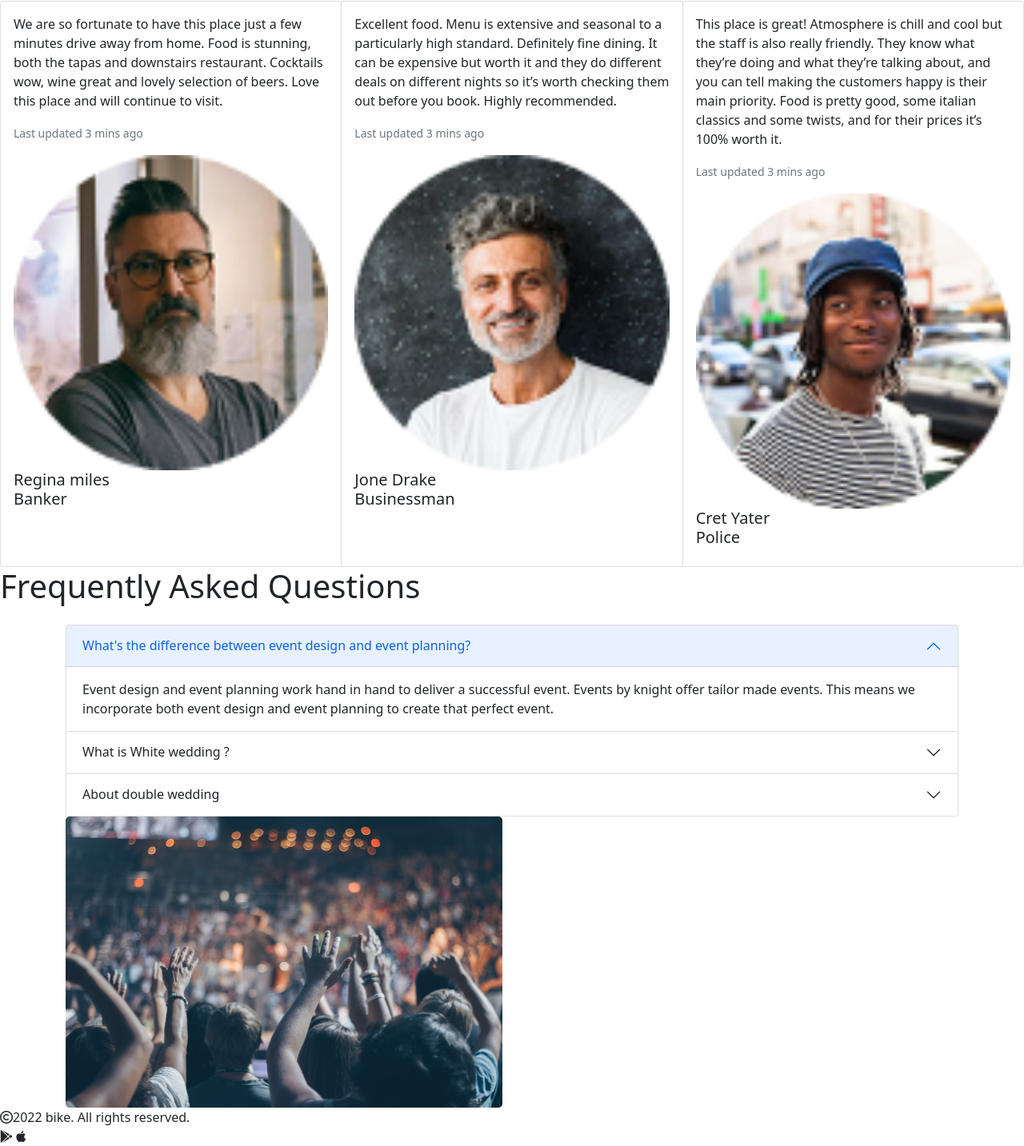
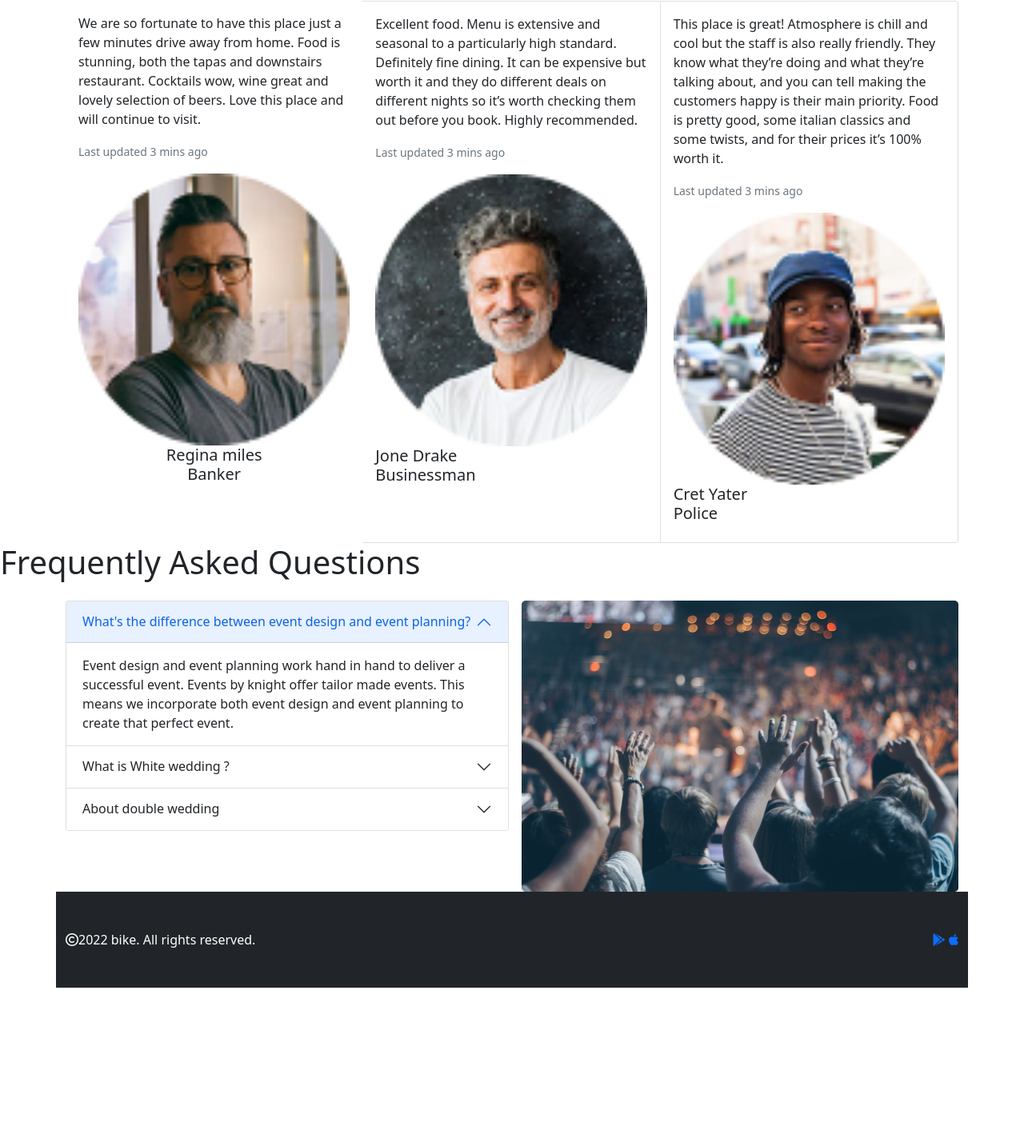
Before and after one commit to Nmakhdum/Convention-center-Nmakhdum, a plain HTML site: page index.html in a window 1280 px wide. Shown: the part 1172-2605 px from the top of the page at 80% size. After the commit the page ends 2407 px from the top, so only its background shows below. Drawn offline with nearby package versions, Linux system fonts and the light colour scheme.

Commit message:
phooter- bg

```diff
--- a/index.html
+++ b/index.html
@@ -189,20 +189,20 @@
 
 <!-- happy client......----------------------- -->
 
-<section>
+<section class=" container ">
 
   <div>
     <h1 class="text-xxl-center mb-4"> Customar Review </h1>
   </div>
 
     <div class="card-group ">
-      <div class="card">
-        <div class="card-body border-0">
+      <div class="card border-0">
+        <div class="card-body ">
 
           <p class="card-text">We are so fortunate to have this place just a few minutes drive away from home. Food is stunning, both the tapas and downstairs restaurant. Cocktails wow, wine great and lovely selection of beers. Love this place and will continue to visit.</p>
           <p class="card-text"><small class="text-muted">Last updated 3 mins ago</small></p>
           <img src="images/person 1.png" class="card-img-top" alt="...">
-          <h5 class="card-title">Regina miles <br> Banker
+          <h5 class="card-title text-center">Regina miles <br> Banker
 
           </h5>
         </div>
@@ -242,7 +242,7 @@
         Frequently Asked Questions
     </h1>
 
-        <div class="container display-flex">
+        <div class=" container d-flex gap-3 flex-column flex-lg-row">
 
         <div class="accordion" id="accordionPanelsStayOpenExample">
             <div class="accordion-item">
@@ -290,14 +290,17 @@
           </div>
           </div>
         </section>
-        <footer class="flex">
+        <footer class="container d-flex flex-column-reverse flex-md-row justify-content-between bg-dark text-white py-5 align-items-center gap-5">
           <div>
             <i class="far fa-copyright"></i>2022 bike. All rights reserved.
 
           </div>
           <div>
-            <i class="fab fa-google-play"></i>
-            <i class="fab fa-apple"></i>
+<a href="https://play.google.com/store/apps/details?id=com.learnprogramming.codecamp&hl=en&gl=US">  <i class="fab fa-google-play"></i></a>
+
+          <a href=" https://apps.apple.com/us/app/programming-hero-coding-fun/id1478201849"><i class="fab fa-apple"></i></a>
+
+
           </div>
         </footer>
 
```
